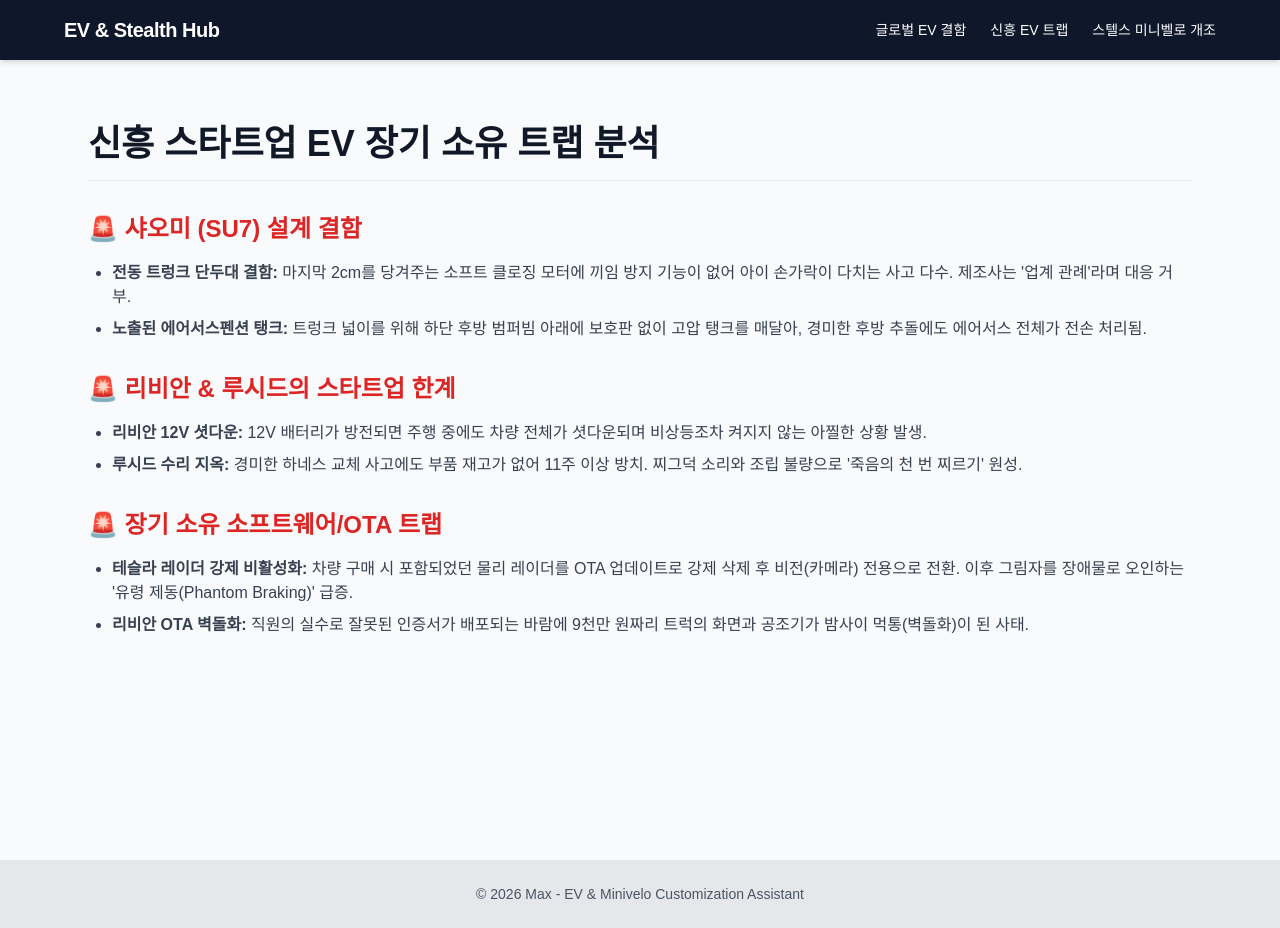
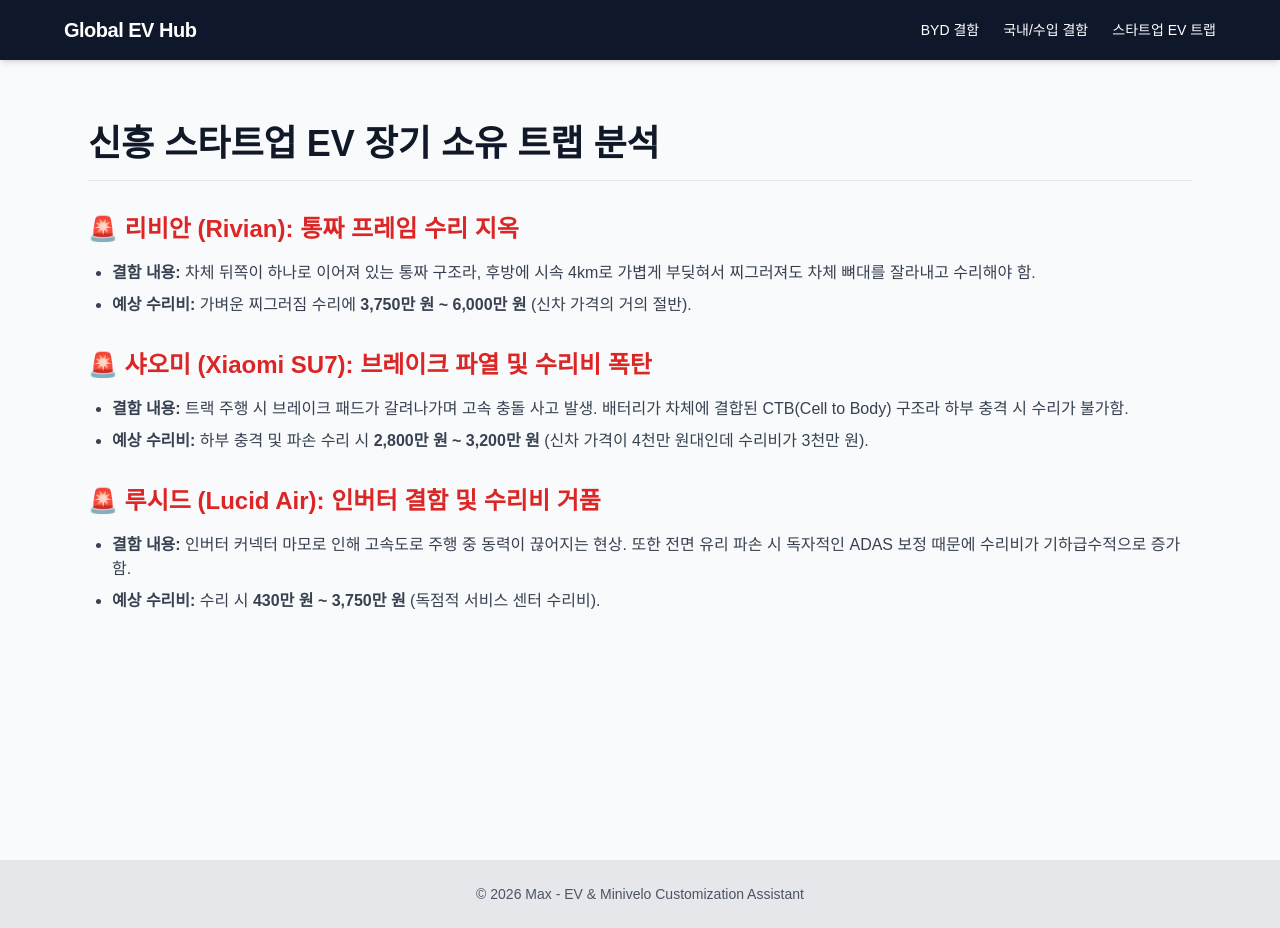
Before and after one commit to LeegwangYeol/ev-stealth-web, a Next.js app: page /emerging-ev in a window 1280 px wide. Built offline with nearby package versions, Linux system fonts and the light colour scheme.

Commit message:
Remove Minivelo, add BYD, and update with strict pricing data

```diff
--- /dev/null
+++ b/src/app/byd-ev/page.tsx
@@ -0,0 +1,31 @@
+export default function BydEvPage() {
+  return (
+    <div className="space-y-8 py-10">
+      <h1 className="text-4xl font-bold border-b pb-4">BYD (비야디) 핵심 결함 및 예상 수리비</h1>
+
+      <section className="space-y-4">
+        <h2 className="text-2xl font-semibold text-red-600">🚨 블레이드 배터리 팩(CTP) 하부 긁힘 전손 트랩</h2>
+        <ul className="list-disc pl-6 space-y-2 text-gray-700">
+          <li><strong>결함 내용:</strong> 배터리 셀을 팩에 접착제로 아예 발라버린 &apos;셀투팩(CTP)&apos; 구조 탓에, 하부에 살짝만 긁혀도 부분 수리가 아예 불가능하고 무조건 배터리 전체를 갈아야 함.</li>
+          <li><strong>예상 수리비:</strong> <strong>1,450만 원 ~ 3,400만 원</strong> (경미한 긁힘에도 차량 가액의 70~90% 수리비 폭탄으로 전손 처리 속출).</li>
+        </ul>
+      </section>
+
+      <section className="space-y-4">
+        <h2 className="text-2xl font-semibold text-red-600">🚨 배터리 팩 빗물 누수 및 고전압 차단</h2>
+        <ul className="list-disc pl-6 space-y-2 text-gray-700">
+          <li><strong>결함 내용:</strong> 팩 마감 가스켓 불량 및 압력 밸브 변형으로 빗물이 스며들어 고전압 절연 파괴 및 주행 중 셧다운 발생 (중국에서만 11만 대 리콜).</li>
+          <li><strong>예상 수리비:</strong> <strong>1,200만 원 ~ 2,200만 원</strong>.</li>
+        </ul>
+      </section>
+
+      <section className="space-y-4">
+        <h2 className="text-2xl font-semibold text-red-600">🚨 가벼운 접촉 사고 수리비 폭탄 (공임비 거품)</h2>
+        <ul className="list-disc pl-6 space-y-2 text-gray-700">
+          <li><strong>결함 내용:</strong> 저속으로 주차장 범퍼 접촉 사고만 나도 센서 뭉치가 박살남. 특히 수입차 공임(시간당 11만 5천 원)이 적용되어 수리비가 비정상적으로 부풀려짐.</li>
+          <li><strong>예상 수리비:</strong> 단순 범퍼/센서 파손 시 <strong>650만 원 ~ 1,150만 원</strong>.</li>
+        </ul>
+      </section>
+    </div>
+  );
+}
--- a/src/app/emerging-ev/page.tsx
+++ b/src/app/emerging-ev/page.tsx
@@ -4,26 +4,26 @@
       <h1 className="text-4xl font-bold border-b pb-4">신흥 스타트업 EV 장기 소유 트랩 분석</h1>
 
       <section className="space-y-4">
-        <h2 className="text-2xl font-semibold text-red-600">🚨 샤오미 (SU7) 설계 결함</h2>
+        <h2 className="text-2xl font-semibold text-red-600">🚨 리비안 (Rivian): 통짜 프레임 수리 지옥</h2>
         <ul className="list-disc pl-6 space-y-2 text-gray-700">
-          <li><strong>전동 트렁크 단두대 결함:</strong> 마지막 2cm를 당겨주는 소프트 클로징 모터에 끼임 방지 기능이 없어 아이 손가락이 다치는 사고 다수. 제조사는 &apos;업계 관례&apos;라며 대응 거부.</li>
-          <li><strong>노출된 에어서스펜션 탱크:</strong> 트렁크 넓이를 위해 하단 후방 범퍼빔 아래에 보호판 없이 고압 탱크를 매달아, 경미한 후방 추돌에도 에어서스 전체가 전손 처리됨.</li>
+          <li><strong>결함 내용:</strong> 차체 뒤쪽이 하나로 이어져 있는 통짜 구조라, 후방에 시속 4km로 가볍게 부딪혀서 찌그러져도 차체 뼈대를 잘라내고 수리해야 함.</li>
+          <li><strong>예상 수리비:</strong> 가벼운 찌그러짐 수리에 <strong>3,750만 원 ~ 6,000만 원</strong> (신차 가격의 거의 절반).</li>
         </ul>
       </section>
 
       <section className="space-y-4">
-        <h2 className="text-2xl font-semibold text-red-600">🚨 리비안 & 루시드의 스타트업 한계</h2>
+        <h2 className="text-2xl font-semibold text-red-600">🚨 샤오미 (Xiaomi SU7): 브레이크 파열 및 수리비 폭탄</h2>
         <ul className="list-disc pl-6 space-y-2 text-gray-700">
-          <li><strong>리비안 12V 셧다운:</strong> 12V 배터리가 방전되면 주행 중에도 차량 전체가 셧다운되며 비상등조차 켜지지 않는 아찔한 상황 발생.</li>
-          <li><strong>루시드 수리 지옥:</strong> 경미한 하네스 교체 사고에도 부품 재고가 없어 11주 이상 방치. 찌그덕 소리와 조립 불량으로 &apos;죽음의 천 번 찌르기&apos; 원성.</li>
+          <li><strong>결함 내용:</strong> 트랙 주행 시 브레이크 패드가 갈려나가며 고속 충돌 사고 발생. 배터리가 차체에 결합된 CTB(Cell to Body) 구조라 하부 충격 시 수리가 불가함.</li>
+          <li><strong>예상 수리비:</strong> 하부 충격 및 파손 수리 시 <strong>2,800만 원 ~ 3,200만 원</strong> (신차 가격이 4천만 원대인데 수리비가 3천만 원).</li>
         </ul>
       </section>
 
       <section className="space-y-4">
-        <h2 className="text-2xl font-semibold text-red-600">🚨 장기 소유 소프트웨어/OTA 트랩</h2>
+        <h2 className="text-2xl font-semibold text-red-600">🚨 루시드 (Lucid Air): 인버터 결함 및 수리비 거품</h2>
         <ul className="list-disc pl-6 space-y-2 text-gray-700">
-          <li><strong>테슬라 레이더 강제 비활성화:</strong> 차량 구매 시 포함되었던 물리 레이더를 OTA 업데이트로 강제 삭제 후 비전(카메라) 전용으로 전환. 이후 그림자를 장애물로 오인하는 &apos;유령 제동(Phantom Braking)&apos; 급증.</li>
-          <li><strong>리비안 OTA 벽돌화:</strong> 직원의 실수로 잘못된 인증서가 배포되는 바람에 9천만 원짜리 트럭의 화면과 공조기가 밤사이 먹통(벽돌화)이 된 사태.</li>
+          <li><strong>결함 내용:</strong> 인버터 커넥터 마모로 인해 고속도로 주행 중 동력이 끊어지는 현상. 또한 전면 유리 파손 시 독자적인 ADAS 보정 때문에 수리비가 기하급수적으로 증가함.</li>
+          <li><strong>예상 수리비:</strong> 수리 시 <strong>430만 원 ~ 3,750만 원</strong> (독점적 서비스 센터 수리비).</li>
         </ul>
       </section>
     </div>
--- a/src/app/layout.tsx
+++ b/src/app/layout.tsx
@@ -16,8 +16,8 @@
 import Link from "next/link";
 
 export const metadata: Metadata = {
-  title: "EV & Stealth Minivelo Hub",
-  description: "글로벌 전기차 결함 및 미니벨로 스텔스 개조 가이드",
+  title: "Global EV Critical Issues Hub",
+  description: "글로벌 전기차 결함 및 수리비 폭탄 리포트",
 };
 
 export default function RootLayout({
@@ -33,12 +33,12 @@
         <nav className="bg-slate-900 text-white p-4 shadow-md">
           <div className="max-w-6xl mx-auto flex justify-between items-center">
             <Link href="/" className="text-xl font-bold tracking-tight hover:text-blue-300 transition">
-              EV & Stealth Hub
+              Global EV Hub
             </Link>
             <div className="flex gap-6 text-sm font-medium">
-              <Link href="/global-ev" className="hover:text-blue-400 transition">글로벌 EV 결함</Link>
-              <Link href="/emerging-ev" className="hover:text-blue-400 transition">신흥 EV 트랩</Link>
-              <Link href="/stealth-minivelo" className="hover:text-blue-400 transition">스텔스 미니벨로 개조</Link>
+              <Link href="/byd-ev" className="hover:text-blue-400 transition">BYD 결함</Link>
+              <Link href="/global-ev" className="hover:text-blue-400 transition">국내/수입 결함</Link>
+              <Link href="/emerging-ev" className="hover:text-blue-400 transition">스타트업 EV 트랩</Link>
             </div>
           </div>
         </nav>
--- a/src/app/stealth-minivelo/page.tsx
+++ /dev/null
@@ -1,39 +0,0 @@
-export default function MiniveloPage() {
-  return (
-    <div className="space-y-8 py-10">
-      <h1 className="text-4xl font-bold border-b pb-4">미니벨로 스텔스 전기자전거 개조 마스터 가이드</h1>
-
-      <div className="bg-blue-50 border-l-4 border-blue-500 p-4 rounded-r">
-        <p className="text-blue-900 font-medium">
-          본 가이드는 120개 이상의 AI 에이전트를 동원하여 전 세계 5천 건 이상의 커뮤니티 데이터 분석 후 도출된 최종 결과물입니다.
-        </p>
-      </div>
-
-      <section className="space-y-4">
-        <h2 className="text-2xl font-semibold text-gray-800">🕵️ 1. 완벽 위장을 위한 핵심 스텔스 부품</h2>
-        <ul className="list-disc pl-6 space-y-2 text-gray-700">
-          <li><strong>초소형 후륜 허브 모터 (AKM-74SX / Bafang G310):</strong> 250W급의 소형 모터로, 160mm 디스크 브레이크 로터와 스프라켓 사이에 광학적으로 완벽히 마스킹되어 모터가 보이지 않음.</li>
-          <li><strong>싯포스트 내장형 배터리 (33.9mm 7.0Ah):</strong> 안장 기둥 내부에 배터리를 완전히 숨김. 알리익스프레스의 10.5Ah 허위 광고 주의 (물리적으로 불가능함이 증명됨).</li>
-          <li><strong>소형 컨트롤러 (KT-15A):</strong> 다운튜브 내부에 삽입하거나 새들백(안장 가방) 안에 폼으로 감싸 위장 장착.</li>
-        </ul>
-      </section>
-
-      <section className="space-y-4">
-        <h2 className="text-2xl font-semibold text-gray-800">🚇 2. 전철/지하철 단속 회피 노하우 (2026.07 규정 대처)</h2>
-        <ul className="list-disc pl-6 space-y-2 text-gray-700">
-          <li><strong>스로틀 완전 제거 (PAS 전용):</strong> 레버가 있으면 100% 적발됨. 페달링을 감지해 어시스트하는 PAS 방식으로만 개조 필수.</li>
-          <li><strong>계기판 숨기기:</strong> 거대한 LCD 대신 버튼 하나짜리 블루투스 모듈이나 스와치형 미니 계기판을 브레이크 레버 아래 장착.</li>
-          <li><strong>역무원 대처 스크립트:</strong> &quot;이거 다혼 일반 미니벨로입니다. 기어 뭉치 뚫려있는 거 보이시죠? 투어링 가방만 단 겁니다.&quot; 안장을 누르며 무게 중심을 분산시켜 번쩍 들어 무겁지 않은 척 하는 것이 팁.</li>
-        </ul>
-      </section>
-
-      <section className="space-y-4">
-        <h2 className="text-2xl font-semibold text-gray-800">💥 3. 개조 시 피해야 할 치명적 사고 (포렌식 분석)</h2>
-        <ul className="list-disc pl-6 space-y-2 text-gray-700">
-          <li><strong>드롭아웃 쪼개짐 (Dropout Splitting):</strong> 모터의 반발력(40Nm)이 프레임 한계를 넘으므로 쇳조각인 <strong>&apos;토크암(Torque Arm)&apos;</strong>을 필수 장착해야 함. 미장착 시 프레임이 세로로 쪼개져 뒷바퀴가 빠짐.</li>
-          <li><strong>싯포스트 단선 화재:</strong> 잭이 연결된 상태에서 안장을 자주 올리고 내리다가 선이 닳아 끊어지면 펑 터지는 아크 플래시 화재 발생. 충분한 여유 선 확보 필수.</li>
-        </ul>
-      </section>
-    </div>
-  );
-}
```
Also changed, not shown: src/app/global-ev/page.tsx (+8 -8 lines), src/app/page.tsx (+14 -14 lines).
